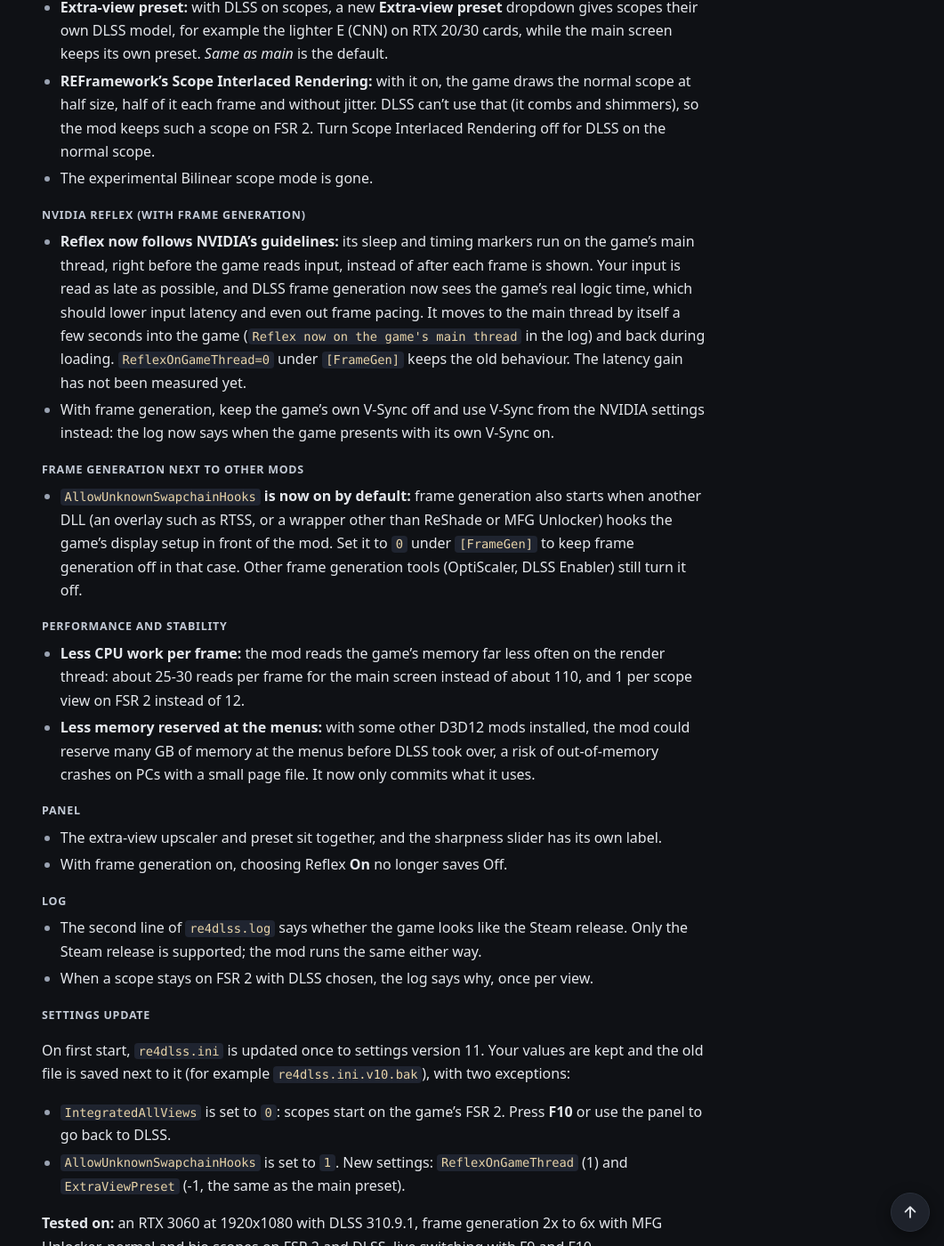
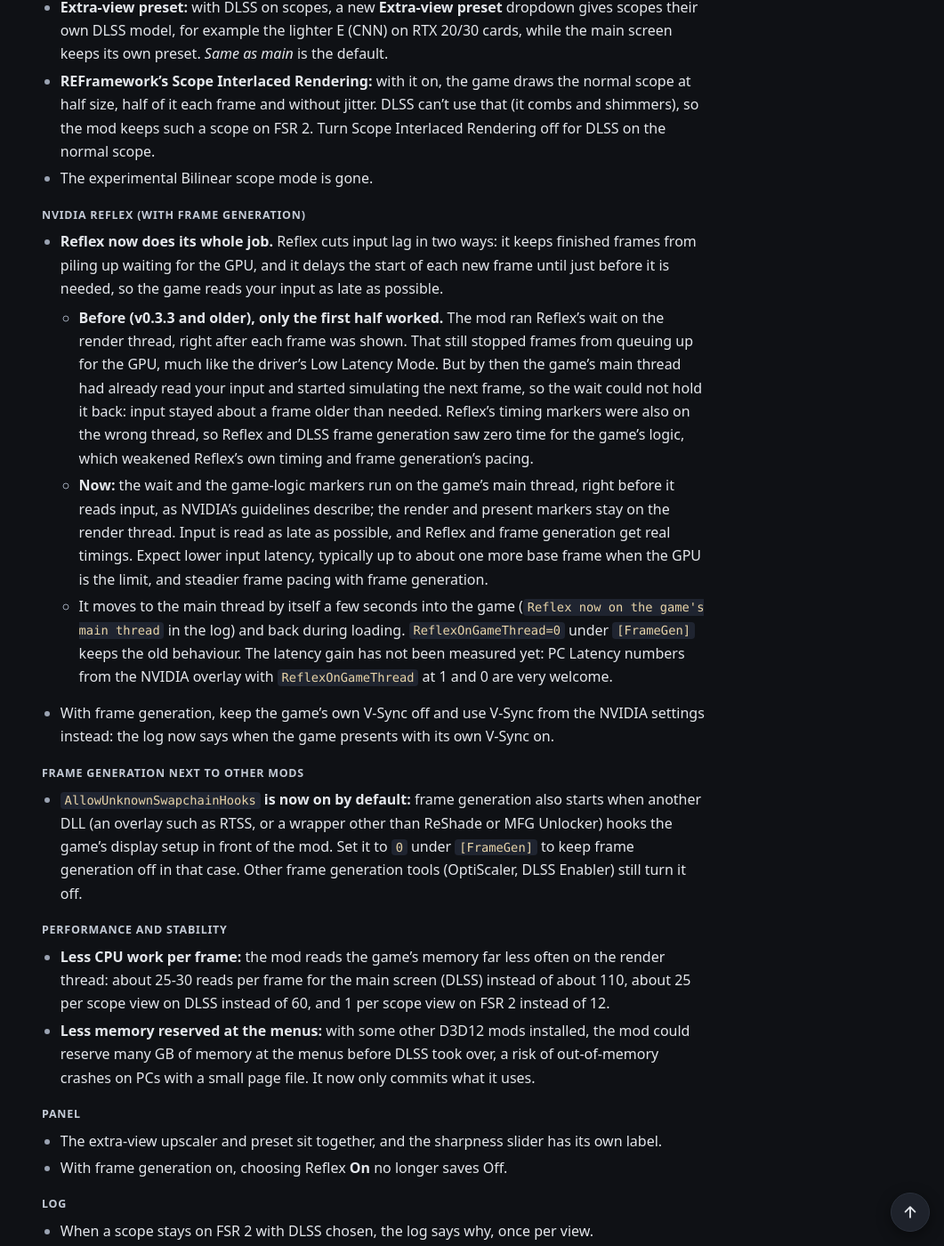
Before and after one commit to nmkha16/re4r-dlss-notes, a Jekyll site: the page built from index.md, in a window 1280 px wide and 1400 px high, scrolled down 1184 px. Shown: the whole window at 89% size, without its empty margins (219-1280 px from the left). Built offline with Jekyll 4.4.1, drawn with Linux system fonts in a browser that asks for light colours; some of the changed text lies outside the part shown.

```diff
--- a/index.md
+++ b/index.md
@@ -34,14 +34,17 @@ Newest version first. Versions: [v0.3.4](#v034) · [v0.3.3](#v033) · [v0.3.2](#
 - The experimental Bilinear scope mode is gone.
 
 ### NVIDIA Reflex (with frame generation)
-- **Reflex now follows NVIDIA's guidelines:** its sleep and timing markers run on the game's main thread, right before the game reads input, instead of after each frame is shown. Your input is read as late as possible, and DLSS frame generation now sees the game's real logic time, which should lower input latency and even out frame pacing. It moves to the main thread by itself a few seconds into the game (`Reflex now on the game's main thread` in the log) and back during loading. `ReflexOnGameThread=0` under `[FrameGen]` keeps the old behaviour. The latency gain has not been measured yet.
+- **Reflex now does its whole job.** Reflex cuts input lag in two ways: it keeps finished frames from piling up waiting for the GPU, and it delays the start of each new frame until just before it is needed, so the game reads your input as late as possible.
+  - **Before (v0.3.3 and older), only the first half worked.** The mod ran Reflex's wait on the render thread, right after each frame was shown. That still stopped frames from queuing up for the GPU, much like the driver's Low Latency Mode. But by then the game's main thread had already read your input and started simulating the next frame, so the wait could not hold it back: input stayed about a frame older than needed. Reflex's timing markers were also on the wrong thread, so Reflex and DLSS frame generation saw zero time for the game's logic, which weakened Reflex's own timing and frame generation's pacing.
+  - **Now:** the wait and the game-logic markers run on the game's main thread, right before it reads input, as NVIDIA's guidelines describe; the render and present markers stay on the render thread. Input is read as late as possible, and Reflex and frame generation get real timings. Expect lower input latency, typically up to about one more base frame when the GPU is the limit, and steadier frame pacing with frame generation.
+  - It moves to the main thread by itself a few seconds into the game (`Reflex now on the game's main thread` in the log) and back during loading. `ReflexOnGameThread=0` under `[FrameGen]` keeps the old behaviour. The latency gain has not been measured yet: PC Latency numbers from the NVIDIA overlay with `ReflexOnGameThread` at 1 and 0 are very welcome.
 - With frame generation, keep the game's own V-Sync off and use V-Sync from the NVIDIA settings instead: the log now says when the game presents with its own V-Sync on.
 
 ### Frame generation next to other mods
 - **`AllowUnknownSwapchainHooks` is now on by default:** frame generation also starts when another DLL (an overlay such as RTSS, or a wrapper other than ReShade or MFG Unlocker) hooks the game's display setup in front of the mod. Set it to `0` under `[FrameGen]` to keep frame generation off in that case. Other frame generation tools (OptiScaler, DLSS Enabler) still turn it off.
 
 ### Performance and stability
-- **Less CPU work per frame:** the mod reads the game's memory far less often on the render thread: about 25-30 reads per frame for the main screen instead of about 110, and 1 per scope view on FSR 2 instead of 12.
+- **Less CPU work per frame:** the mod reads the game's memory far less often on the render thread: about 25-30 reads per frame for the main screen (DLSS) instead of about 110, about 25 per scope view on DLSS instead of 60, and 1 per scope view on FSR 2 instead of 12.
 - **Less memory reserved at the menus:** with some other D3D12 mods installed, the mod could reserve many GB of memory at the menus before DLSS took over, a risk of out-of-memory crashes on PCs with a small page file. It now only commits what it uses.
 
 ### Panel
@@ -49,7 +52,6 @@ Newest version first. Versions: [v0.3.4](#v034) · [v0.3.3](#v033) · [v0.3.2](#
 - With frame generation on, choosing Reflex **On** no longer saves Off.
 
 ### Log
-- The second line of `re4dlss.log` says whether the game looks like the Steam release. Only the Steam release is supported; the mod runs the same either way.
 - When a scope stays on FSR 2 with DLSS chosen, the log says why, once per view.
 
 ### Settings update
```
Also changed, not shown: other parts of index.md (+0 -1 lines).
